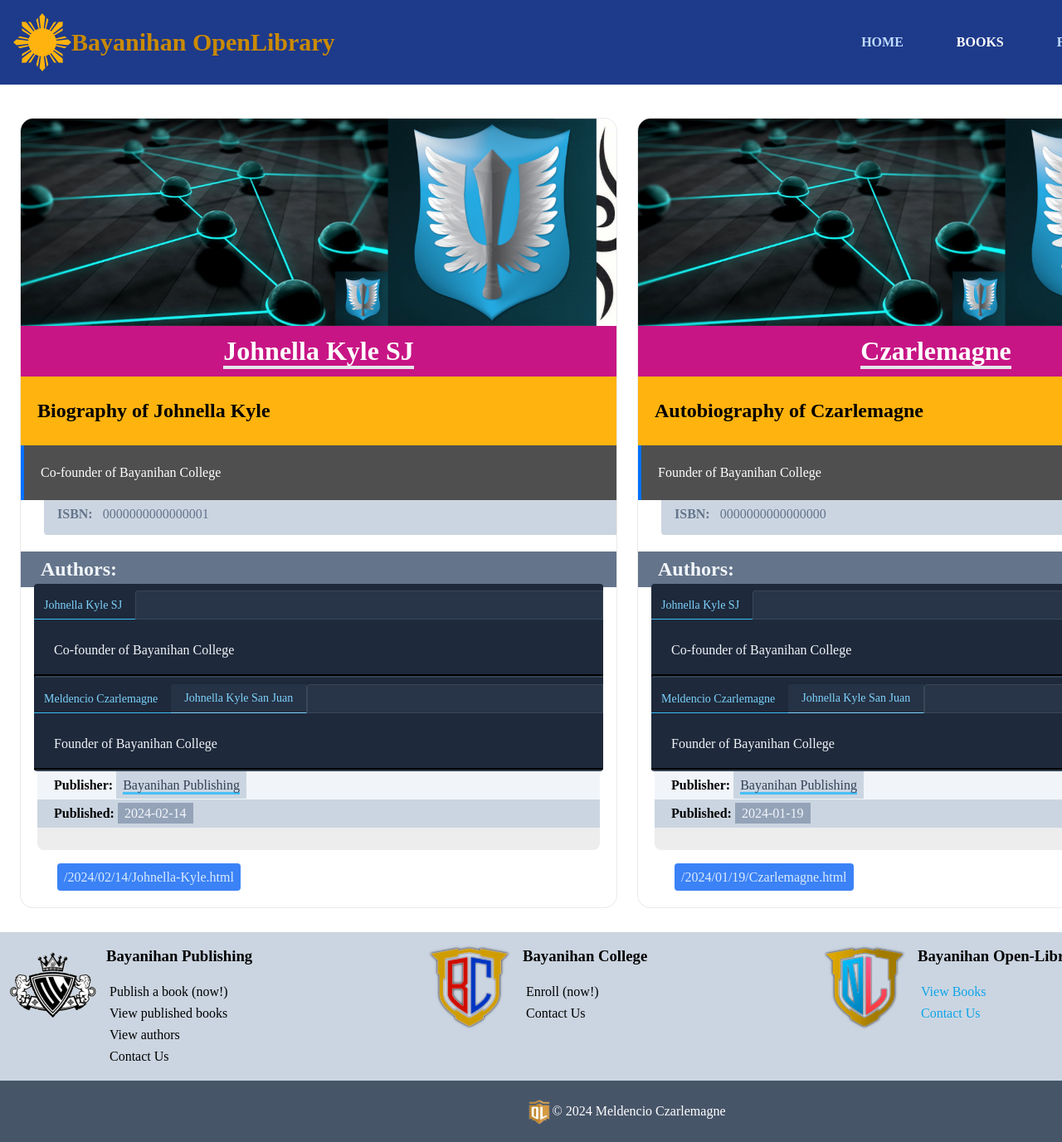
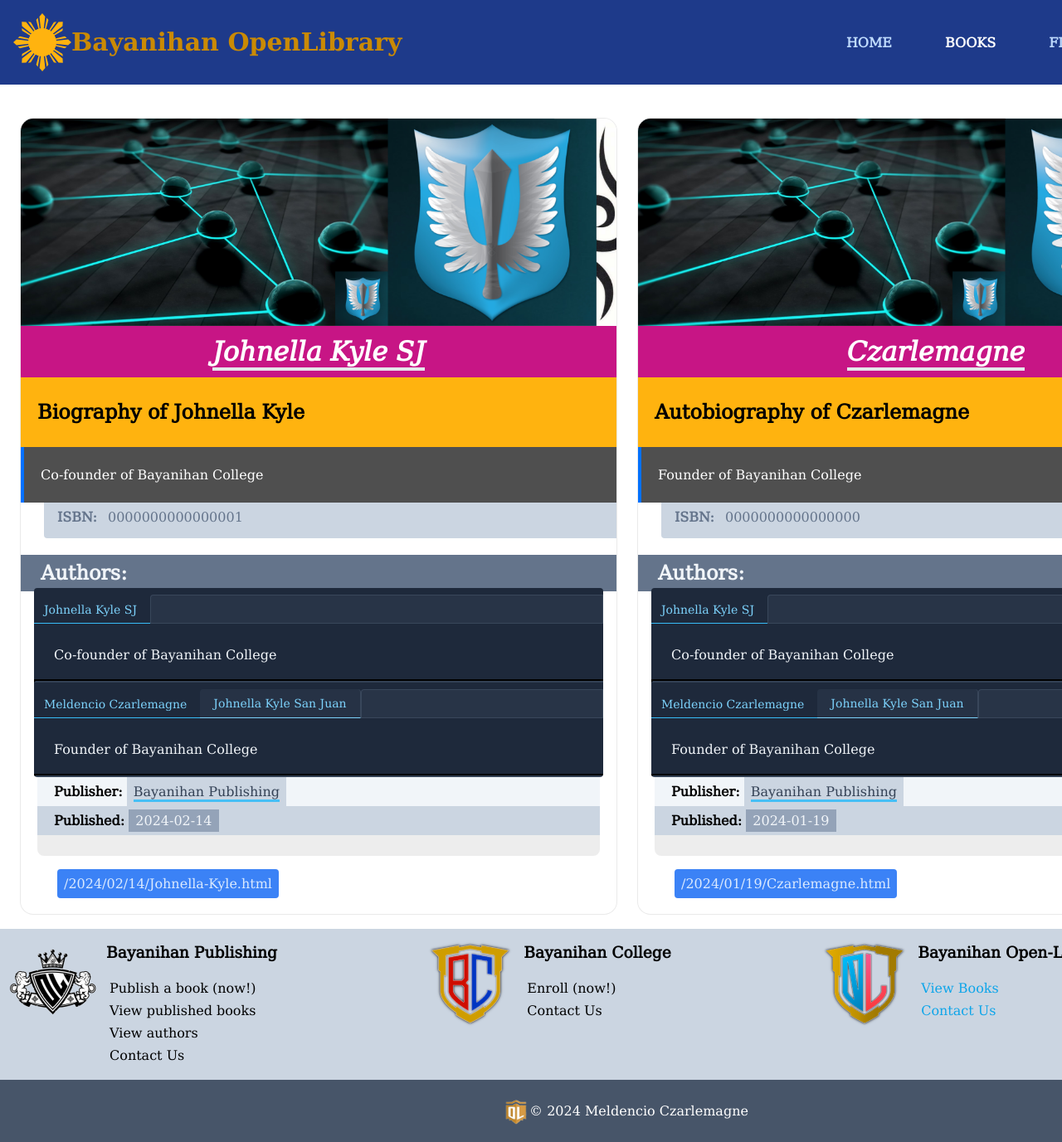
Before and after one commit to jk-sanjuan/jk-sanjuan.github.io, a Jekyll site: the page built from books.html, in a window 1280 px wide and 1377 px high. Shown: the whole window at 83% size. Built offline with Jekyll 4.4.1, drawn with Linux system fonts in a browser that asks for light colours.

Commit message:
[0.1.8]
add DejaVu fonts to base.html

```diff
--- a/_layouts/base.html
+++ b/_layouts/base.html
@@ -16,6 +16,35 @@
 
   <link href="/assets/css/tailwind.css" rel="stylesheet" />
   <style>
+    @font-face {
+      font-family: 'djvu-serif';
+      src: local('DejaVuSerif'),
+          url('/assets/fonts/djvu-serif/DejaVuSerif.ttf') format("truetype");
+    }
+    @font-face {
+      font-family: 'djvu-serif-bold';
+      src: local('DejaVuSerif-Bold'),
+          url('/assets/fonts/djvu-serif/DejaVuSerif-Bold.ttf') format("truetype");
+    }
+    @font-face {
+      font-family: 'djvu-serif-italic';
+      src: local('DejaVuSerif-Italic'),
+          url('/assets/fonts/djvu-serif/DejaVuSerif-Italic.ttf') format("truetype");
+    }
+    @font-face {
+      font-family: 'djvu-serif-bold-italic';
+      src: local('DejaVuSerif-BoldItalic'),
+          url('/assets/fonts/djvu-serif/DejaVuSerif-BoldItalic.ttf') format("truetype");
+    }
+    .djvu-serif-bold {
+      font-family: 'djvu-serif-bold', 'serif';
+    }
+    .djvu-serif-italic {
+      font-family: 'djvu-serif-italic', 'serif';
+    }
+    .djvu-serif-bold-italic {
+      font-family: 'djvu-serif-bold-italic', 'serif';
+    }
     .sun-icon {
       background-image: url('/assets/images/biomew/sun.svg');
     }
```
Also changed, not shown: assets/fonts/djvu-serif/DejaVuSerif-Bold.ttf (added), assets/fonts/djvu-serif/DejaVuSerif-BoldItalic.ttf (added), assets/fonts/djvu-serif/DejaVuSerif-Italic.ttf (added), assets/fonts/djvu-serif/DejaVuSerif.ttf (added), assets/fonts/djvu-serif/DejaVuSerifCondensed-Bold.ttf (added), assets/fonts/djvu-serif/DejaVuSerifCondensed-BoldItalic.ttf (added), assets/fonts/djvu-serif/DejaVuSerifCondensed-Italic.ttf (added), assets/fonts/djvu-serif/DejaVuSerifCondensed.ttf (added).
